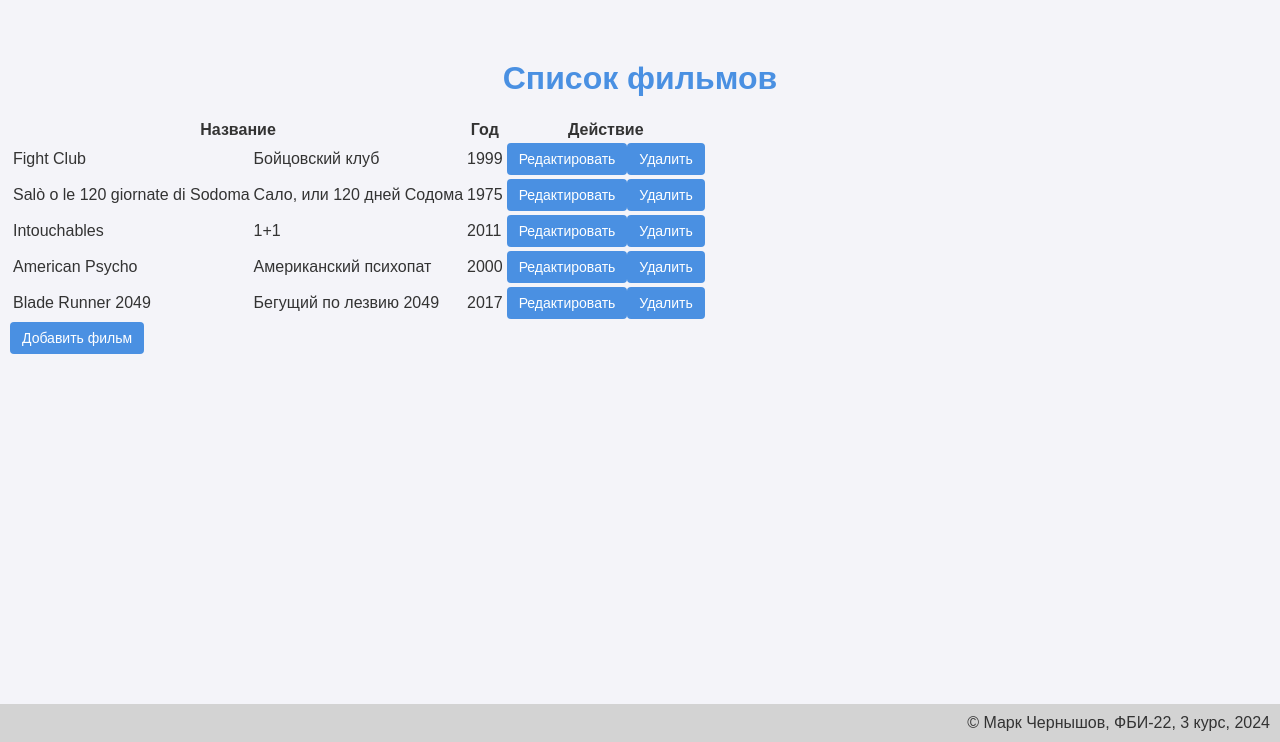
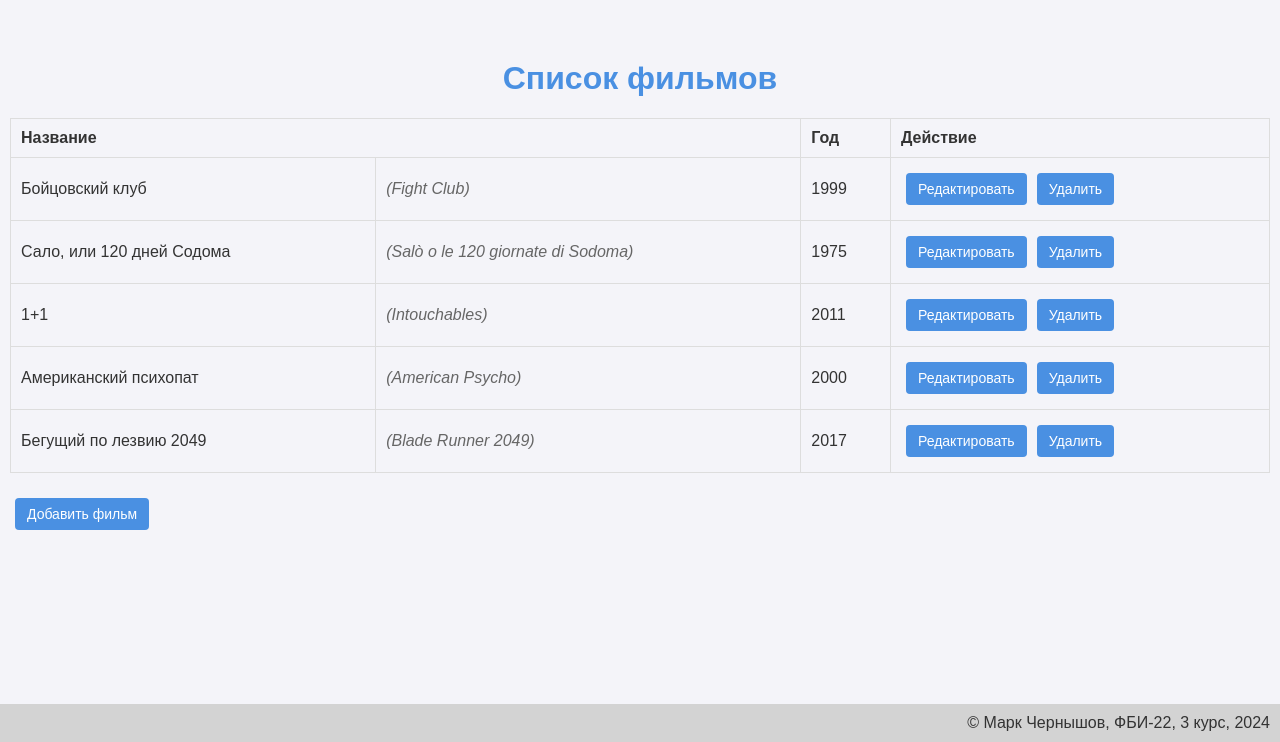
Before and after one commit to MarcusRonnast/second_work, a Flask app: page /lab7/ in a window 1280 px wide. Shown: the part 58-800 px from the top of the page. Run offline with Flask 3, Linux system fonts and the light colour scheme.

Commit message:
Самостоятельная работа

```diff
--- a/lab7.py
+++ b/lab7.py
@@ -78,7 +78,15 @@ def add_film():
 
     # Проверяем, что все необходимые поля присутствуют
     if not film or not all(key in film for key in ['title', 'title_ru', 'year', 'description']):
-        return jsonify({"error": "Неверные данные"}), 400  # Возвращаем ошибку 400, если данные некорректны
+        return jsonify({"error": "Неверные данные", "description": "Все поля должны быть заполнены"}), 400
+
+    # Если оригинальное название пустое, используем русское название
+    if not film['title']:
+        film['title'] = film['title_ru']
+
+    # Проверяем, что год является числом
+    if not isinstance(film['year'], int):
+        return jsonify({"error": "Неверные данные", "description": "Год должен быть числом"}), 400
 
     # Добавляем фильм в список
     films.append(film)
--- a/static/lab7/main.js
+++ b/static/lab7/main.js
@@ -6,16 +6,16 @@ function fillFilmList() {
     .then(function (films){
         let tbody = document.getElementById('film-list');
         tbody.innerHTML = '';
-        for(let i = 0; i<films.length; i++){
+        for(let i = 0; i < films.length; i++){
             let tr = document.createElement('tr');
 
+            let tdTitleRus = document.createElement('td');
             let tdTitle = document.createElement('td');
-            let tdTitleRus = document.createElement('td');
             let tdYear = document.createElement('td');
             let tdActions = document.createElement('td');
 
-            tdTitle.innerText = films[i].title == films[i].title_ru ? '' : films[i].title;
             tdTitleRus.innerText = films[i].title_ru;
+            tdTitle.innerHTML = films[i].title === films[i].title_ru ? '' : `<span class="original-title">(${films[i].title})</span>`;
             tdYear.innerText = films[i].year;
 
             let editButton = document.createElement('button');
@@ -32,15 +32,14 @@ function fillFilmList() {
             tdActions.append(editButton);
             tdActions.append(delButton);
 
+            tr.append(tdTitleRus);
             tr.append(tdTitle);
-            tr.append(tdTitleRus);
             tr.append(tdYear);
             tr.append(tdActions);
 
             tbody.append(tr);
-
         }
-    })
+    });
 }
 function deleteFilm(id, title){
     if(! confirm(`Вы точно хотите удалить фильм "${title}"?`))
@@ -93,25 +92,21 @@ function sendFilm() {
     })
     .then(response => {
         if (!response.ok) {
-            throw new Error('Ошибка при добавлении фильма');
+            return response.json().then(err => { throw err; }); // Обрабатываем ошибку сервера
         }
-        return response.json(); // Обрабатываем JSON-ответ
+        return response.json(); // Обрабатываем успешный ответ
     })
     .then(data => {
-        if(resp.ok){
-            fillFilmList();
-            hideModal();
-            return {}
-        }
-        return resp.json()
-    })
-    .then(function(errors){
-        if(errors.description)
-            document.getElementById('description-error').innerText = errors.description;
+        fillFilmList(); // Обновляем список фильмов
+        hideModal(); // Скрываем модальное окно
     })
     .catch(error => {
         console.error('Ошибка:', error);
-        alert('Не удалось добавить фильм');
+        if (error.description) {
+            document.getElementById('description-error').innerText = error.description;
+        } else {
+            alert('Не удалось добавить фильм: ' + (error.message || 'Неизвестная ошибка'));
+        }
     });
 }
 function editFilm(id){
--- a/templates/lab7/index.html
+++ b/templates/lab7/index.html
@@ -5,7 +5,7 @@
 {% block script %}
 <script src="{{ url_for('static', filename='lab7/main.js')}}"></script>
 <style>
-    .modal{
+    .modal {
         display: none;
         z-index: 100;
         box-shadow: 3px 3px 5px black;
@@ -19,6 +19,37 @@
     }
     .error-message {
         color: red;
+    }
+    table {
+        width: 100%;
+        border-collapse: collapse;
+        margin-bottom: 20px;
+    }
+    th, td {
+        padding: 10px;
+        border: 1px solid #ddd;
+        text-align: left;
+    }
+    th {
+        background-color: #f4f4f9;
+    }
+    button {
+        background-color: #4a90e2;
+        color: white;
+        border: none;
+        border-radius: 4px;
+        margin: 5px;
+        padding: 8px 12px;
+        cursor: pointer;
+        font-size: 14px;
+        transition: background-color 0.3s ease;
+    }
+    button:hover {
+        background-color: #357abd;
+    }
+    .original-title {
+        font-style: italic;
+        color: #666;
     }
 </style>
 {%endblock%}
```
